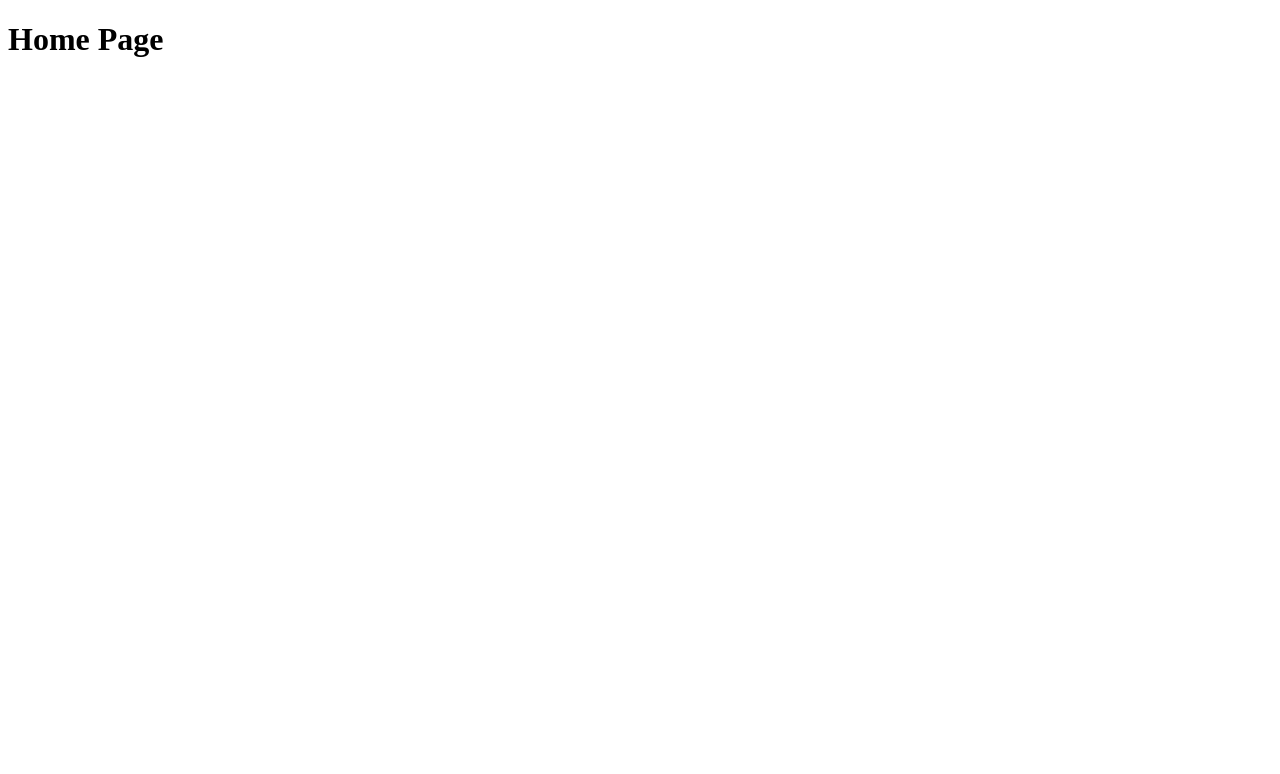
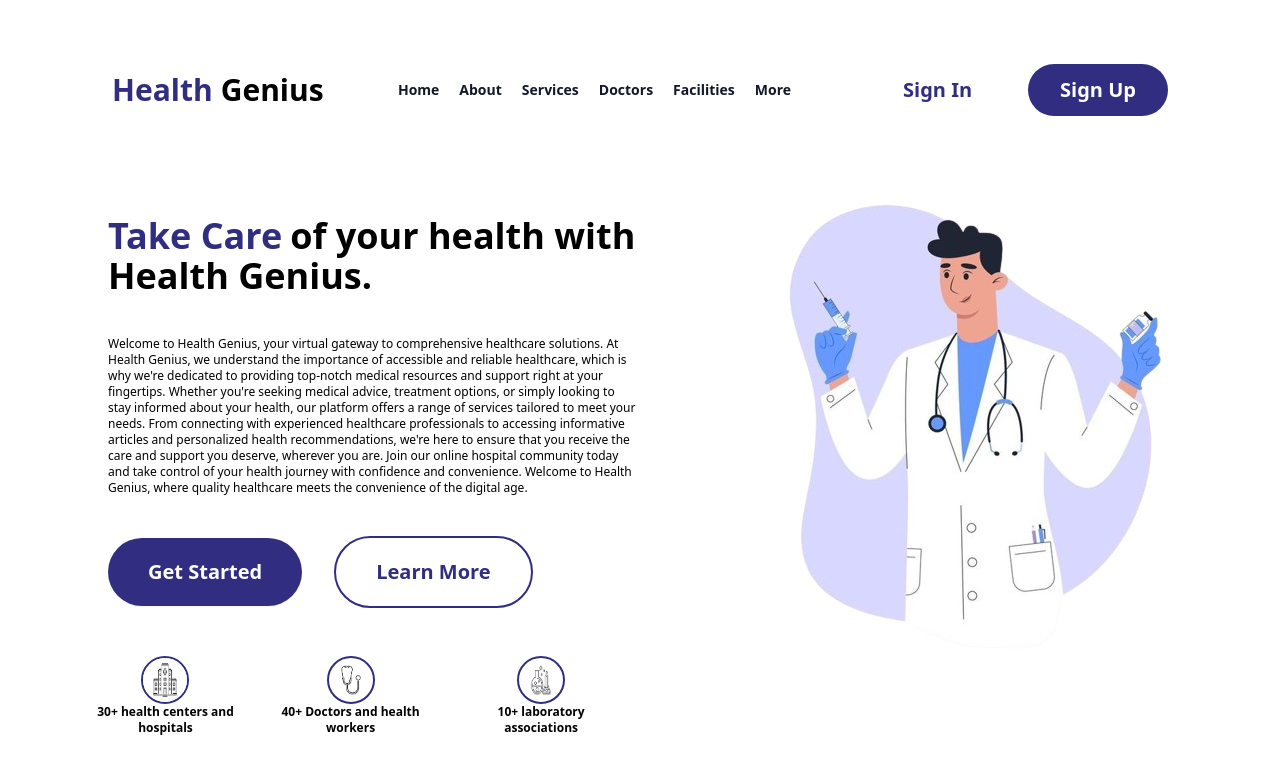
Before and after one commit to Fatimaarshad10/Health-genius, a React (Vite) app: page / in a window 1280 px wide. Shown: the top 774 px of the page. Built offline with nearby package versions, Linux system fonts and the light colour scheme.

Commit message:
Day no 2 05-05-2024

```diff
--- /dev/null
+++ b/postcss.config.cjs
@@ -0,0 +1,8 @@
+// postcss.config.cjs
+
+module.exports = {
+  plugins: {
+    tailwindcss: {},
+    autoprefixer: {},
+  }
+}
--- /dev/null
+++ b/src/index.css
@@ -0,0 +1,3 @@
+@tailwind base;
+@tailwind components;
+@tailwind utilities;
--- a/src/pages/home/index.jsx
+++ b/src/pages/home/index.jsx
@@ -1,12 +1,109 @@
-import React from 'react'
-function Home() {
+import '../../index.css';
+const navigation = [
+  { name: 'Home', href: '#' },
+  { name: 'About', href: '#' },
+  { name: 'Services', href: '#' },
+  { name: 'Doctors', href: '#' },
+  { name: 'Facilities', href: '#' },
+  { name: 'More', href: '#' },
+]
+
+export default function Home() {
   return (
-    <>
-      <div>
-        <h1>Home Page</h1>
-       </div>
-    </>
+    <div className="bg-white">
+      <header className="absolute inset-x-0 top-0 z-50">
+        <nav className="flex items-center justify-between p-6 lg:px-8" aria-label="Global">
+          <div className="flex lg:flex-1 items-center mt-10 ml-20">
+            <h1 className="text-3xl text-indigo-900 font-bold mr-2">Health</h1>
+            <span className="text-3xl font-bold">Genius</span>
+          </div>
+          <div className="hidden lg:flex lg:gap-x-5 mt-10 mr-20">
+            {navigation.map((item) => (
+              <a key={item.name} href={item.href} className="text-sm font-semibold leading-6 text-gray-900">
+                {item.name}
+              </a>
+            ))}
+          </div>
+          <div className="mt-10 flex items-center justify-center gap-x-6 mr-20">
+            <button
+              className="rounded-full px-8 py-3 text-xl font-semibold text-indigo-900 hover:bg-indigo-900 hover:text-white hover:border-indigo-900 border-indigo-900"
+            >
+              Sign In
+            </button>
+            <button
+              className=" rounded-full bg-indigo-900 px-8 py-3 text-xl font-semibold text-white hover:bg-white hover:text-indigo-900 hover:border-indigo-900 focus-visible:outline focus-visible:outline-2 focus-visible:outline-offset-2 focus-visible:outline-indigo-900"
+            >
+              Sign Up
+            </button>
+          </div>
+
+        </nav>
+      </header>
+
+      <div className="relative isolate px-6 pt-14 lg:px-8 ml-10 ">
+        <main className=" justify-around grid lg:grid-cols-2 gap-10">
+          <div className="main py-40 pl-9">
+            <div>
+              <div className="text-4xl font-bold">
+                <h1 className="text-indigo-900 ">Take Care
+                  <span className="text-black ml-2">of your health with Health Genius.</span>
+                </h1>
+              </div>
+
+            </div>
+            <p className="py-10 text-xs">
+              Welcome to Health Genius, your virtual gateway to comprehensive healthcare solutions.
+              At Health Genius, we understand the importance of accessible and reliable healthcare,
+              which is why we're dedicated to providing top-notch medical resources and support
+              right at your fingertips. Whether you're seeking medical advice, treatment options, or
+              simply looking to stay informed about your health, our platform offers a range of
+              services tailored to meet your needs. From connecting with experienced healthcare
+              professionals to accessing informative articles and personalized health
+              recommendations, we're here to ensure that you receive the care and support you
+              deserve, wherever you are. Join our online hospital community today and take control of
+              your health journey with confidence and convenience. Welcome to Health Genius, where
+              quality healthcare meets the convenience of the digital age.
+            </p>
+            <div>
+              <button className="rounded-full bg-indigo-900 px-10 py-5 text-xl font-semibold text-white shadow-sm hover:border-2 hover:bg-white hover:text-indigo-900 hover:border-indigo-900 focus-visible:outline focus-visible:outline-2 focus-visible:outline-offset-2 focus-visible:outline-indigo-900">
+                Get Started
+              </button>
+              <button className="rounded-full px-10 py-5 ml-8 font-semibold text-indigo-900 text-xl border-2 border-indigo-900 hover:bg-indigo-900 hover:text-white hover:border-white">
+                Learn More
+              </button>
+            </div>
+          </div>
+          <div className="flex items-center ml-10">
+            <img src="src/assets/img/doctor.png" className="h-auto w-fit" alt="doctor_img" />
+          </div>
+          <div className="flex items-center -mt-56">
+            <div className="flex flex-col items-center">
+              <img
+                src="src/assets/img/hospital.jpeg"
+                alt="Hospital Image"
+                className="h-12 w-12 rounded-full border-2 border-indigo-900"
+              />
+              <p className="text-center font-bold text-xs">30+ health centers and hospitals</p>
+            </div>
+            <div className="flex flex-col items-center mr-5">
+              <img
+                src="src/assets/img/material.png"
+                alt="Material Image"
+                className="h-12 w-12 rounded-full border-2 border-indigo-900"
+              />
+              <p className="text-center font-bold text-xs">40+ Doctors and health workers</p>
+            </div>
+            <div className="flex flex-col items-center mr-5">
+              <img
+                src="src/assets/img/chemical.png"
+                alt="Chemical Image"
+                className="w-12 h-12 rounded-full border-2 border-indigo-900"
+              />
+              <p className="text-center font-bold text-xs">10+ laboratory associations</p>
+            </div>
+          </div>
+        </main>
+      </div>
+    </div>
   )
 }
-
-export default Home
--- /dev/null
+++ b/tailwind.config.js
@@ -0,0 +1,10 @@
+/** @type {import('tailwindcss').Config} */
+export default {
+  content: [
+    "./src/**/*.{js,jsx,ts,tsx}",
+  ],
+  theme: {
+    extend: {},
+  },
+  plugins: [],
+}
```
Also changed, not shown: package.json (+7 -1 lines), src/pages/home/Home.css (deleted), 1 other file (tests, documents, lock files or other folders).
